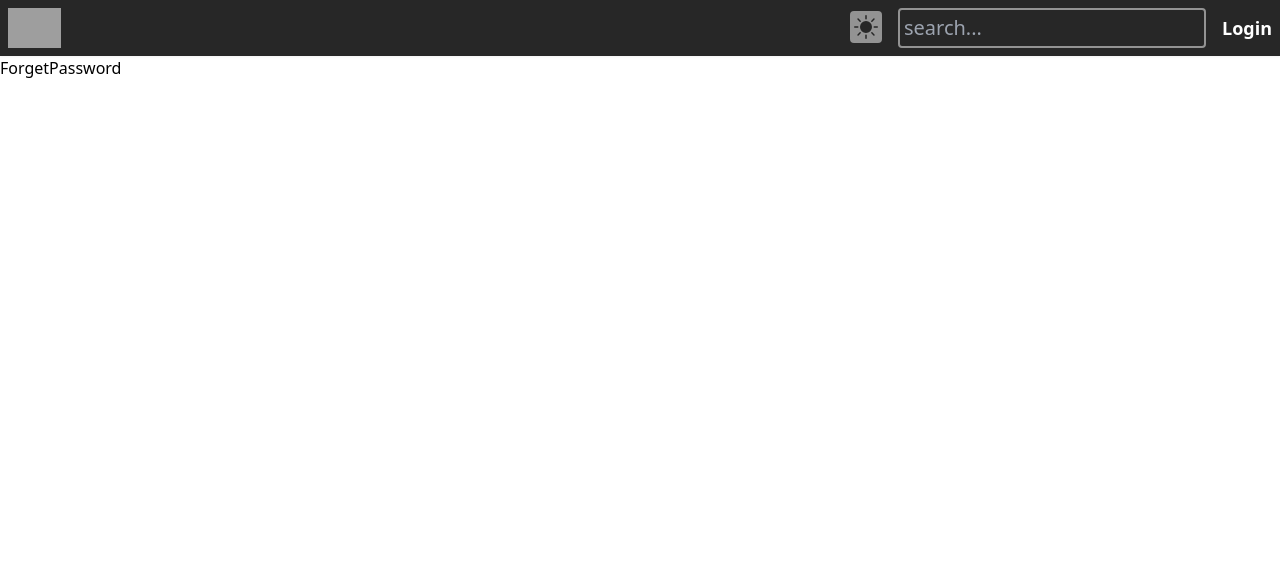
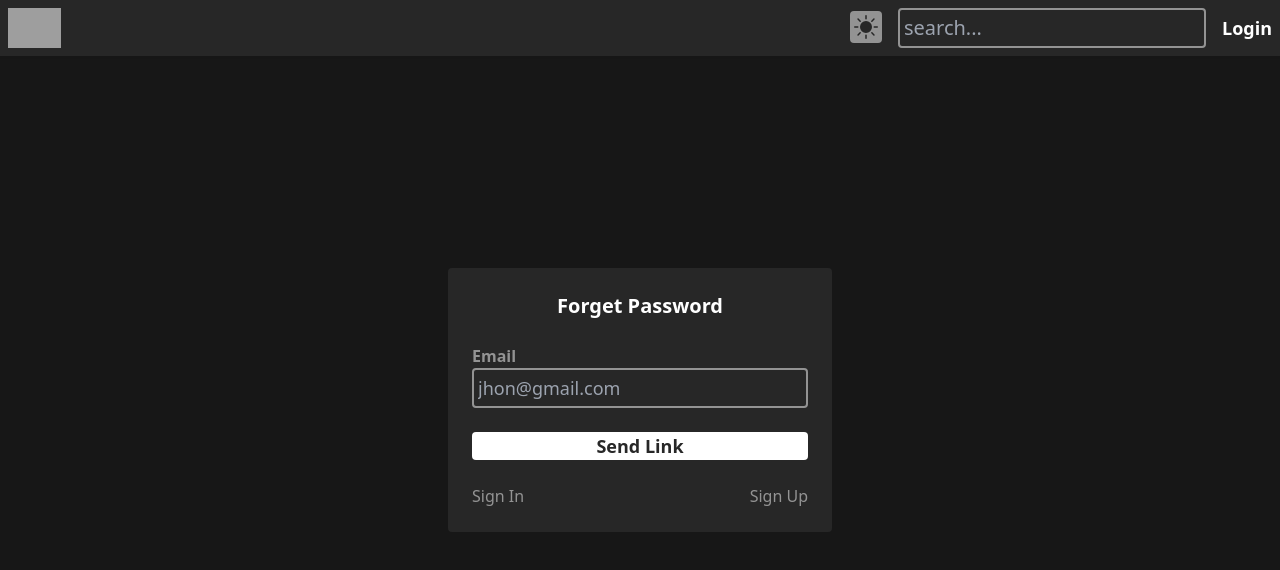
Before and after one commit to yes-im-harsh/movie_review, a React (Create React App) app in the folder frontend/: page /auth/forget-password in a window 1280 px wide. Shown: the top 570 px of the page. Built offline with nearby package versions, Linux system fonts and the light colour scheme; grey boxes are pictures that could not be loaded.

Commit message:
Forget-Password Form

```diff
--- a/frontend/src/components/auth/ForgetPassword.jsx
+++ b/frontend/src/components/auth/ForgetPassword.jsx
@@ -1,9 +1,28 @@
-import React from 'react'
+import React from "react";
+import Container from "../Container";
+import CustomLink from "../CustomLink";
+import FormInput from "../form/FormInput";
+import Submit from "../form/Submit";
+import Title from "../form/Title";
 
 const ForgetPassword = () => {
   return (
-    <div>ForgetPassword</div>
-  )
-}
+    <div className="fixed inset-0 bg-primary -z-20 flex justify-center items-center">
+      <Container>
+        <form className="bg-secondary rounded p-6 space-y-6 w-96">
+          <Title>Forget Password</Title>
+          <FormInput label="Email" placeholder="jhon@gmail.com" name="email" />
 
-export default ForgetPassword
+          <Submit value="Send Link" />
+
+          <div className="flex justify-between">
+            <CustomLink to="/auth/signin">Sign In</CustomLink>
+            <CustomLink to="/auth/signup">Sign Up</CustomLink>
+          </div>
+        </form>
+      </Container>
+    </div>
+  );
+};
+
+export default ForgetPassword;
```
